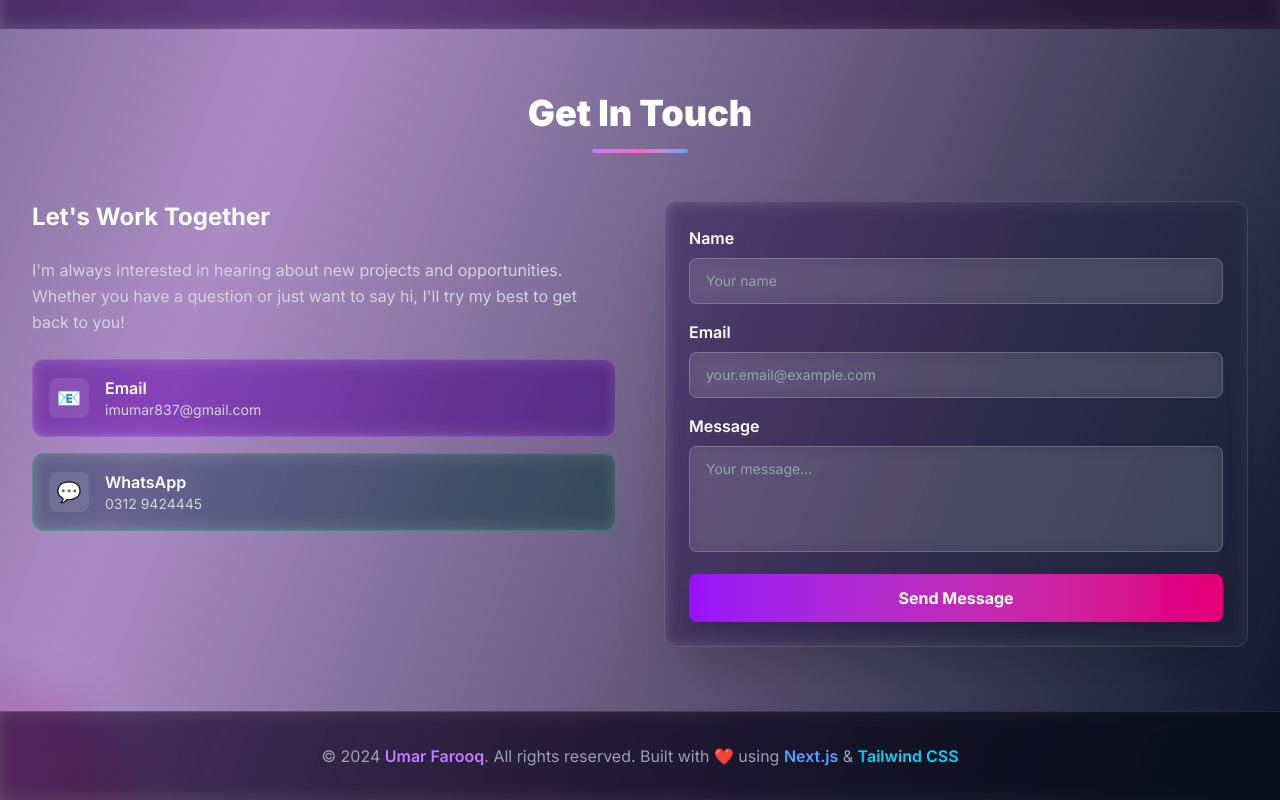
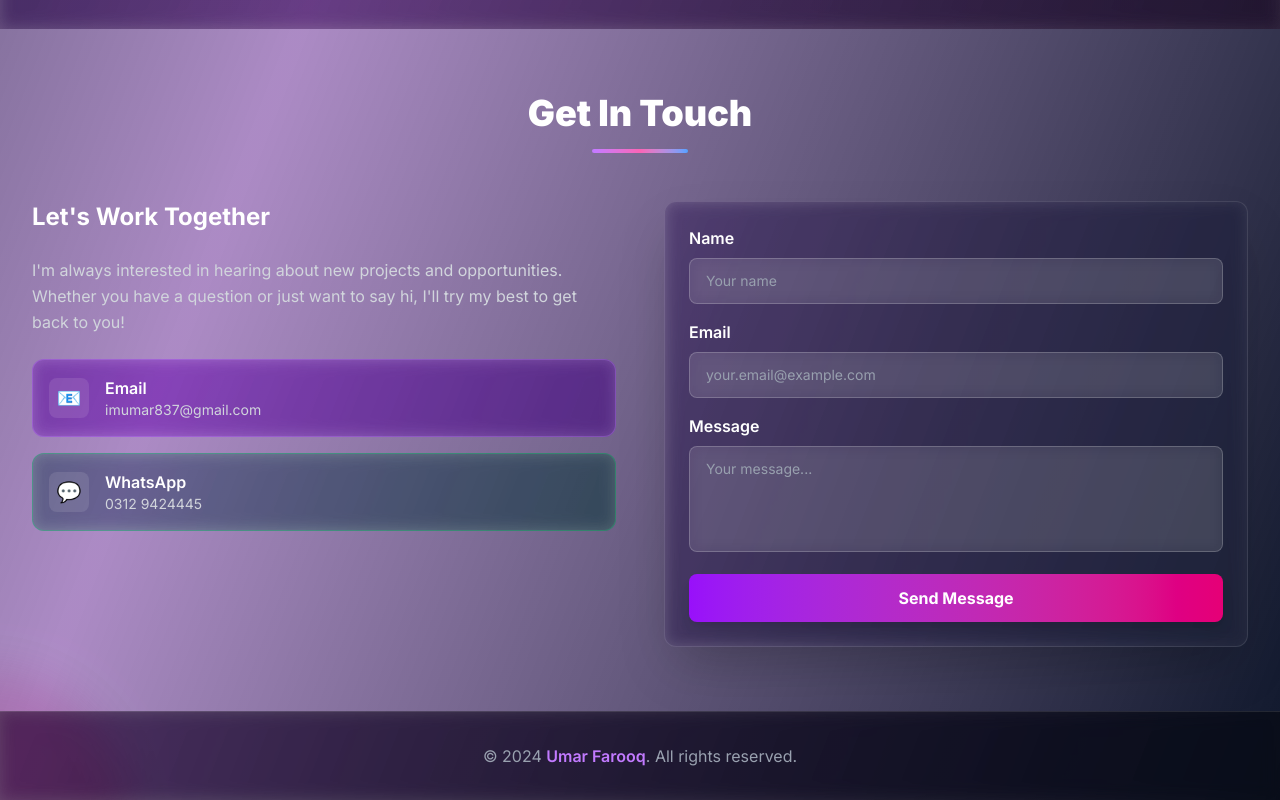
Before and after one commit to UmarFarooq876/Portfolio, a Next.js app: page / in a window 1280 px wide. Shown: the part 2490-3290 px from the top of the page. Built offline with nearby package versions, Linux system fonts and the light colour scheme.

Commit message:
Update page.tsx

```diff
--- a/app/page.tsx
+++ b/app/page.tsx
@@ -473,9 +473,7 @@ export default function Home() {
       <footer className="py-8 bg-black/40 backdrop-blur-sm border-t border-white/10">
         <div className="max-w-7xl mx-auto px-4 sm:px-6 lg:px-8 text-center">
           <p className="text-gray-400 text-base">
-            © 2024 <span className="text-purple-400 font-semibold">Umar Farooq</span>. All rights reserved. Built with{' '}
-            <span className="text-red-400">❤️</span> using <span className="text-blue-400 font-semibold">Next.js</span> &{' '}
-            <span className="text-cyan-400 font-semibold">Tailwind CSS</span>
+            © 2024 <span className="text-purple-400 font-semibold">Umar Farooq</span>. All rights reserved.
           </p>
         </div>
       </footer>
```
